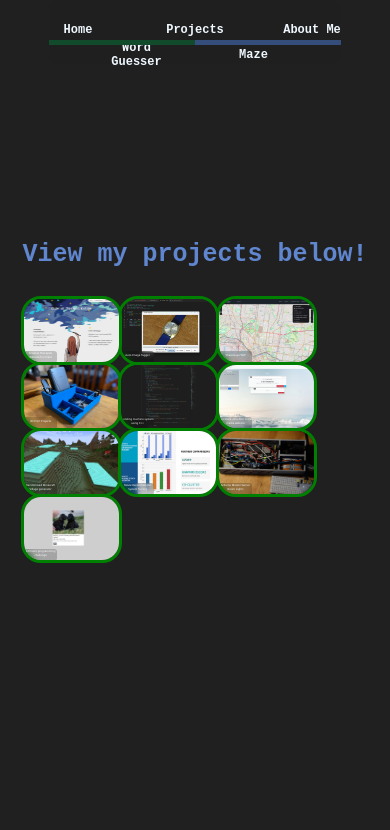
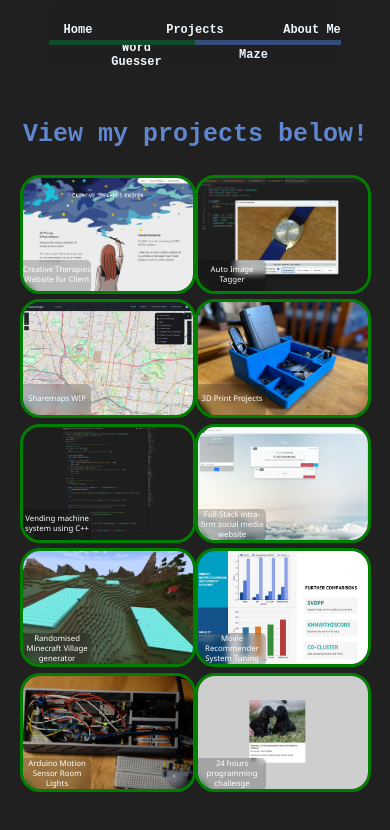
Before and after one commit to DarioKillenberger/portfolio_website, a React (Create React App) app: page /projects in a window 390 px wide. Shown: the top 830 px of the page. Built offline with nearby package versions, Linux system fonts and the light colour scheme.

Commit message:
implemented mobile layout for projects page

```diff
--- a/src/css/MyProjects.css
+++ b/src/css/MyProjects.css
@@ -34,110 +34,148 @@
     grid-auto-rows: 17vw;
 }
 
-.projectCard {
-    align-self: center;
-    justify-self: center;
-    height: auto;
-    width: 97%;
-    aspect-ratio: 13.5 / 9;
-    margin-top: 15px;
-    transition: ease-in-out 0.4s;
-    border-radius: 20px;
-    border-color: green;
-    border-style: solid;
-    overflow: hidden;
-    object-fit: cover;
+/* mobile specific css */
+@media screen and (max-width: 1200px) {
+    .portfolioTitle {
+        margin-top: 120px !important;
     }
 
-.mySwiper {
-    height: 100%;
-    overflow: hidden;
-    border-radius: 17px;
+    .pictureBox {
+        grid-template-columns: repeat(2, 45vw);
+        grid-auto-rows: auto;
     }
 
-.swiperImg {
-    width: 100%;
-    height: 100%;
-    object-fit: cover;
+    .projectInfo {
+        grid-column: 1 / span 2 !important;
+        grid-row: 3 / span 3 !important;
     }
 
-.bannerImg {
-    width: 100%;
-    height: 100%;
+    .projectName {
+        width: 40% !important;
+        height: 25% !important;
+        font-size: 2vw !important;
     }
 
-/* There are two elements on same level as projectCard, so need to target every 2nd */
-.projectCard:nth-child(1) {
-    animation: 2s ease-out 0s 1 img1 forwards;
-}
-.projectCard:nth-child(3) {
-    animation: 2s ease-out 0s 1 img2 forwards;
-}
-.projectCard:nth-child(5) {
-    animation: 2s ease-out 0s 1 img3 forwards;
-}
-.projectCard:nth-child(7) {
-    animation: 2s ease-out 0s 1 img4 forwards;
-}
-.projectCard:nth-child(9) {
-    animation: 2s ease-out 0s 1 img5 forwards;
-}
-.projectCard:nth-child(11) {
-    animation: 2s ease-out 0s 1 img6 forwards;
-}
-.projectCard:nth-child(13) {
-    animation: 2s ease-out 0s 1 img7 forwards;
-}
-.projectCard:nth-child(15) {
-    animation: 2s ease-out 0s 1 img8 forwards;
-}
-.projectCard:nth-child(17) {
-    animation: 2s ease-out 0s 1 img9 forwards;
-}
-.projectCard:nth-child(19) {
-    animation: 2s ease-out 0s 1 img10 forwards;
-}
-
-/* ------------------------------------ */
-.projectName {
-    animation: 1.5s fadeInAnimation 0.7s forwards;
-}
-
-
-/* .projectCard:hover {
-    animation: 1s cubic-bezier(1,.02,1,.29) 0s 1 bringToFront forwards;
-} */
-
-.offset {
-    transform: scale(100%);
-}
-
-.offsetActive {
-    /* transform: scale(104%) !important; */
-    align-self:baseline;
-    aspect-ratio: 13.5 / 9;
-    margin-top: 0px;
-    z-index: 7 !important;
-    /* grid-column-start: span 2;
-    grid-row-start: span 2;
-    width: 98%;
-    margin: 8px; */
-    grid-column: 1/3;
-    grid-row: 1/3;
-}
-
-@keyframes fadeInAnimation {
+    @keyframes img1 {
         0% {
-        opacity: 0;
+            z-index: 3;
+            transform: translate(50%, -33%) rotate(0deg);
         }
         40% {
-        opacity: 0;
+            transform: translate(50%, -33%) rotate(5deg);
         }
         100% {
-        opacity: 1;
+            z-index: 3;
+            transform: translate(0%, 0%) rotate(0deg);
+        }
+    }
+    @keyframes img2 {
+        0% {
+            z-index: 2;
+            transform: translate(-50%, -33%) rotate(0deg);
+        }
+        45% {
+            transform: translate(-50%, -33%) rotate(0deg);
+        }
+        100% {
+            z-index: 2;
+            transform: translate(0%, 0%) rotate(0deg);
+        }
+    }
+    @keyframes img3 {
+        0% {
+            z-index: 1;
+            transform: translate(50%, -136.3%) rotate(0deg);
+        }
+        50% {
+            transform: translate(50%, -136.3%) rotate(-5deg);
+        }
+        100% {
+            z-index: 1;
+            transform: translate(0%, 0%) rotate(0deg);
+        }
+    }
+    @keyframes img4 {
+        0% {
+            transform: translate(-50%, -136.3%) rotate(0deg);
+        }
+        55% {
+            transform: translate(-50%, -136.3%) rotate(0deg);
+        }
+        100% {
+            transform: translate(0%, 0%) rotate(0deg);
+        }
+    }
+    @keyframes img5 {
+        0% {
+            transform: translate(50%, -239.6%) rotate(0deg);
+        }
+        60% {
+            transform: translate(50%, -239.6%) rotate(0deg);
+        }
+        100% {
+            transform: translate(0%, 0%) rotate(0deg);
+        }
+    }
+    @keyframes img6 {
+        0% {
+            transform: translate(-50%, -239.6%) rotate(0deg);
+        }
+        65% {
+            transform: translate(-50%, -239.6%) rotate(0deg);
+        }
+        100% {
+            transform: translate(0%, 0%) rotate(0deg);
+        }
+    }
+    @keyframes img7 {
+        0% {
+            transform: translate(50%, -342.9%) rotate(0deg);
+        }
+        70% {
+            transform: translate(50%, -342.9%) rotate(0deg);
+        }
+        100% {
+            transform: translate(0%, 0%) rotate(0deg);
+        }
+    }
+    @keyframes img8 {
+        0% {
+            transform: translate(-50%, -342.9%) rotate(0deg);
+        }
+        75% {
+            transform: translate(-50%, -342.9%) rotate(0deg);
+        }
+        100% {
+            transform: translate(0%, 0%) rotate(0deg);
+        }
+    }
+    @keyframes img9 {
+        0% {
+            transform: translate(50%, -446.2%) rotate(0deg);
+        }
+        75% {
+            transform: translate(50%, -446.2%) rotate(0deg);
+        }
+        100% {
+            transform: translate(0%, 0%) rotate(0deg);
+        }
+    }
+    @keyframes img10 {
+        0% {
+            transform: translate(-50%, -446.2%) rotate(0deg);
+        }
+        75% {
+            transform: translate(-50%, -446.2%) rotate(0deg);
+        }
+        100% {
+            transform: translate(0%, 0%) rotate(0deg);
+        }
     }
 }
 
+/* desktop specific css */
+@media screen and (min-width: 1200px) {
     @keyframes img1 {
         0% {
             z-index: 3;
@@ -254,6 +292,113 @@
             transform: translate(0%, 0%) rotate(0deg);
         }
     }
+}
+
+.projectCard {
+    align-self: center;
+    justify-self: center;
+    height: auto;
+    width: 97%;
+    aspect-ratio: 13.5 / 9;
+    margin-top: 5px;
+    transition: ease-in-out 0.4s;
+    border-radius: 20px;
+    border-color: green;
+    border-style: solid;
+    overflow: hidden;
+    object-fit: cover;
+}
+
+.mySwiper {
+    height: 100%;
+    overflow: hidden;
+    border-radius: 17px;
+}
+
+.swiperImg {
+    width: 100%;
+    height: 100%;
+    object-fit: cover;
+}
+
+.bannerImg {
+    width: 100%;
+    height: 100%;
+}
+
+/* There are two elements on same level as projectCard, so need to target every 2nd */
+.projectCard:nth-child(1) {
+    animation: 2s ease-out 0s 1 img1 forwards;
+}
+.projectCard:nth-child(3) {
+    animation: 2s ease-out 0s 1 img2 forwards;
+}
+.projectCard:nth-child(5) {
+    animation: 2s ease-out 0s 1 img3 forwards;
+}
+.projectCard:nth-child(7) {
+    animation: 2s ease-out 0s 1 img4 forwards;
+}
+.projectCard:nth-child(9) {
+    animation: 2s ease-out 0s 1 img5 forwards;
+}
+.projectCard:nth-child(11) {
+    animation: 2s ease-out 0s 1 img6 forwards;
+}
+.projectCard:nth-child(13) {
+    animation: 2s ease-out 0s 1 img7 forwards;
+}
+.projectCard:nth-child(15) {
+    animation: 2s ease-out 0s 1 img8 forwards;
+}
+.projectCard:nth-child(17) {
+    animation: 2s ease-out 0s 1 img9 forwards;
+}
+.projectCard:nth-child(19) {
+    animation: 2s ease-out 0s 1 img10 forwards;
+}
+
+/* ------------------------------------ */
+.projectName {
+    animation: 1.5s fadeInAnimation 0.7s forwards;
+}
+
+
+/* .projectCard:hover {
+    animation: 1s cubic-bezier(1,.02,1,.29) 0s 1 bringToFront forwards;
+} */
+
+.offset {
+    transform: scale(100%);
+}
+
+.offsetActive {
+    /* transform: scale(104%) !important; */
+    align-self:baseline;
+    aspect-ratio: 13.5 / 9;
+    margin-top: -10px;
+    z-index: 7 !important;
+    /* grid-column-start: span 2;
+    grid-row-start: span 2;
+    width: 98%;
+    margin: 8px; */
+    grid-column: 1/3;
+    grid-row: 1/3;
+}
+
+@keyframes fadeInAnimation {
+    0% {
+        opacity: 0;
+    }
+    40% {
+        opacity: 0;
+    }
+    100% {
+        opacity: 1;
+    }
+}
+
+
 
 @keyframes zoomIn {
     0% {
@@ -300,7 +445,7 @@
     font-family: 'Segoe UI', Tahoma, Geneva, Verdana, sans-serif;
     color: white;
     font-weight: 400;
-    font-size: 0.7vw;
+    font-size: calc(3px + 0.6vw);
     text-align: center;
     align-content: center;
     padding-bottom: 4px;
```
Lines whose indentation alone changed are shown as unchanged.
